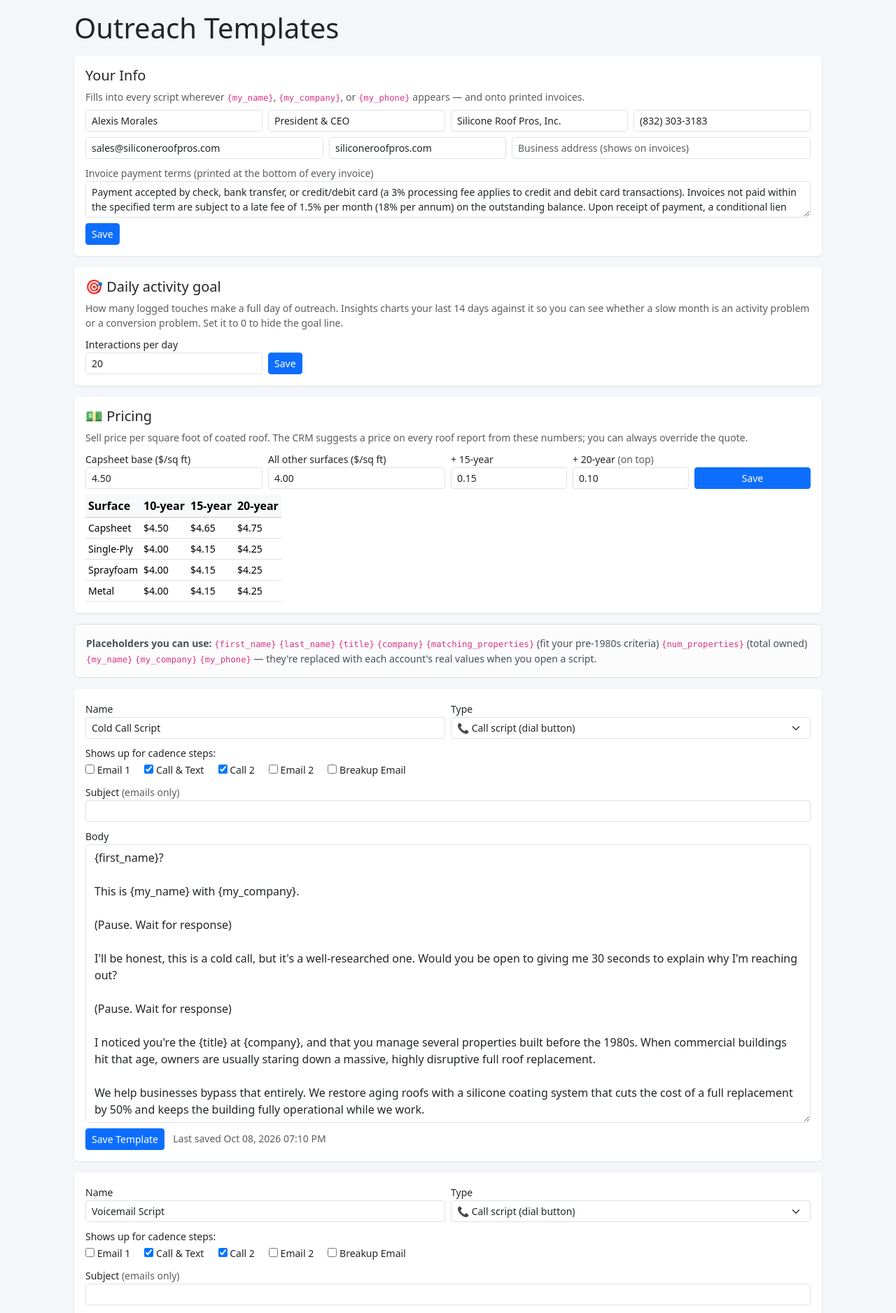
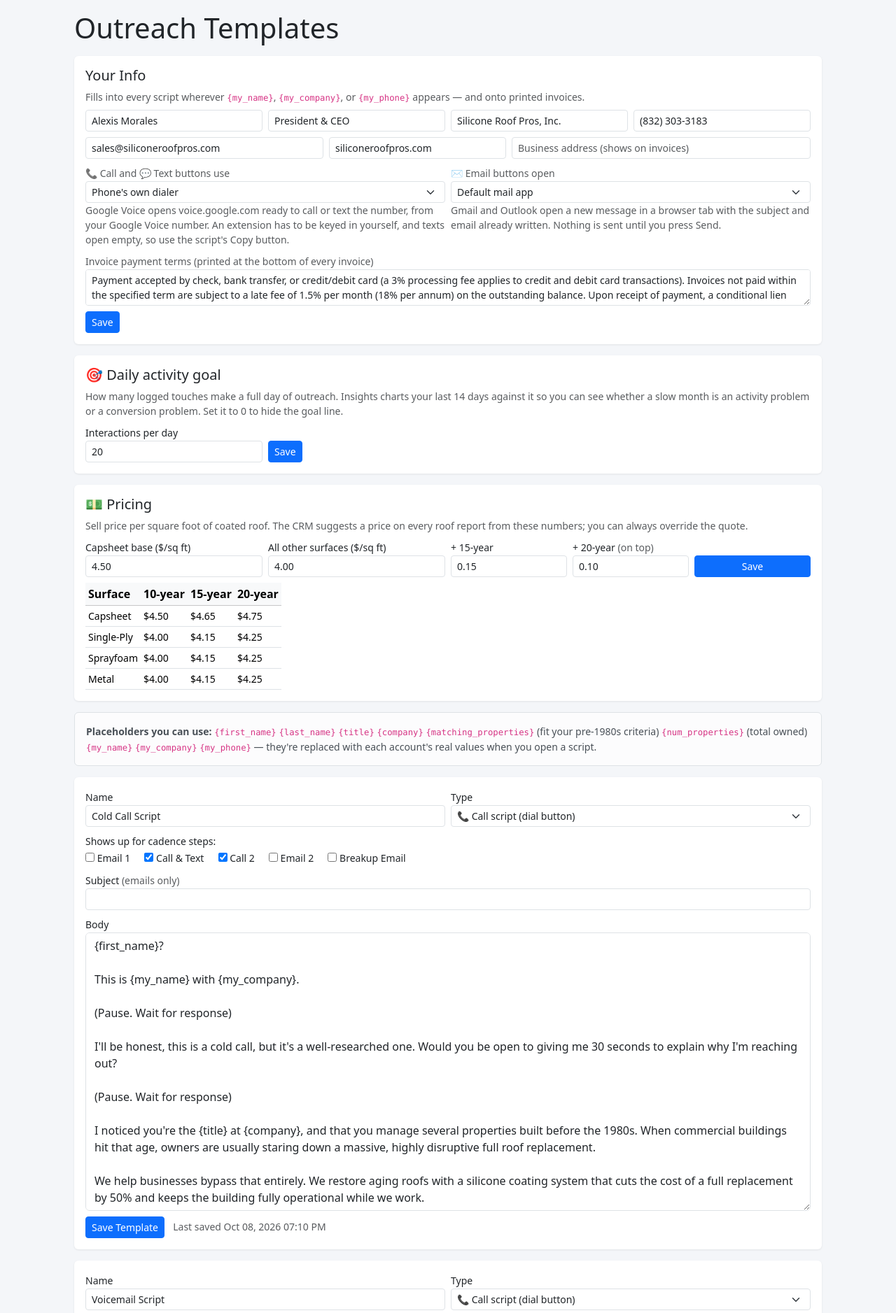
Before and after one commit to morales451/CRM, a Flask app: page /templates in a window 1280 px wide. Shown: the part 56-1933 px from the top of the page at 70% size. Run offline with Flask 3, Linux system fonts and the light colour scheme; data comes from the database, SQL or seed files in the repository; data that the repository does not hold is empty; some libraries are stand-ins or nearby versions.

Commit message:
Choose the call and email apps: Google Voice, Gmail, Outlook
Templates → Your Info now picks what the Call/Text and Email buttons open.
Google Voice opens voice.google.com ready to call or text the number from the
Google Voice line. Gmail and Outlook open web compose with the subject and
body written. The default stays tel:/sms:/mailto:. Every call, text and email
link in the app goes through one helper. An account with no email now says
"No email on file" instead of the Email button silently disappearing, and the
scripts page names what's missing. Text links no longer carry an extension.

Co-Authored-By: Claude Opus 5.5 <noreply@anthropic.com>
Claude-Session: https://claude.ai/code/session_0177CUNwvCFS931rm2bHLnPP

```diff
--- a/app.py
+++ b/app.py
@@ -13,8 +13,9 @@ from datetime import datetime, timedelta
 from pathlib import Path
 from urllib.parse import quote
 
-from flask import (Flask, flash, redirect, render_template, request,
+from flask import (Flask, flash, g, redirect, render_template, request,
                    send_file, session, url_for)
+from markupsafe import Markup, escape
 
 import cadence
 import db as db_module
@@ -73,6 +74,91 @@ def clean_tel(phone):
 def clean_sms(phone):
     """Phone number for sms: links — a text can't dial an extension."""
     return clean_tel(phone).split(",")[0]
+
+
+# Which app the Call / Text / Email buttons open (Templates page → Your Info).
+CALL_APPS = {"phone": "Phone's own dialer", "google_voice": "Google Voice"}
+EMAIL_APPS = {"default": "Default mail app", "gmail": "Gmail (in the browser)",
+              "outlook": "Outlook.com / Microsoft 365 (in the browser)"}
+
+
+def _link_prefs() -> dict:
+    """The call/email app settings, read once per request."""
+    if "link_prefs" not in g:
+        conn = get_db()
+        try:
+            rows = dict(conn.execute(
+                "SELECT key, value FROM settings WHERE key IN ('call_app', 'email_app')"
+            ).fetchall())
+        finally:
+            conn.close()
+        g.link_prefs = {"call_app": rows.get("call_app") or "phone",
+                        "email_app": rows.get("email_app") or "default"}
+    return g.link_prefs
+
+
+def _e164(phone: str) -> str:
+    """+17135550100 from any US-style number; the extension is dropped."""
+    digits = re.sub(r"\D", "", clean_tel(phone).split(",")[0])
+    if len(digits) == 10:
+        digits = "1" + digits
+    return "+" + digits if digits else ""
+
+
+def _attrs(url: str, external: bool) -> Markup:
+    extra = ' target="_blank" rel="noopener"' if external else ""
+    return Markup(f'href="{escape(url)}"{extra}')
+
+
+def phone_link(phone: str, kind: str = "call", body: str = "") -> tuple[str, bool]:
+    """(url, opens_in_new_tab) for calling or texting `phone`.
+
+    Google Voice has no call link a phone or browser hands to it, so with
+    Google Voice chosen the buttons open Google Voice's own web pages: a new
+    call to the number, or the message thread with it. Those can't dial an
+    extension or pre-fill a text; the scripts page has Copy buttons for that.
+    """
+    if not phone:
+        return "", False
+    if _link_prefs()["call_app"] == "google_voice":
+        num = quote(_e164(phone))
+        if kind == "text":
+            return f"https://voice.google.com/u/0/messages?itemId=t.{num}", True
+        return f"https://voice.google.com/u/0/calls?a=nc,{num}", True
+    if kind == "text":
+        return f"sms:{clean_sms(phone)}" + (f"?body={quote(body)}" if body else ""), False
+    return f"tel:{clean_tel(phone)}", False
+
+
+def email_link(email: str, subject: str = "", body: str = "") -> tuple[str, bool]:
+    """(url, opens_in_new_tab) for writing to `email` in the chosen mail app."""
+    if not email:
+        return "", False
+    app_ = _link_prefs()["email_app"]
+    if app_ == "gmail":
+        return ("https://mail.google.com/mail/?view=cm&fs=1&to=" + quote(email)
+                + "&su=" + quote(subject) + "&body=" + quote(body)), True
+    if app_ == "outlook":
+        return ("https://outlook.office.com/mail/deeplink/compose?to=" + quote(email)
+                + "&subject=" + quote(subject) + "&body=" + quote(body)), True
+    query = "&".join(f"{k}={quote(v)}" for k, v in (("subject", subject), ("body", body)) if v)
+    return f"mailto:{email}" + (f"?{query}" if query else ""), False
+
+
+@app.template_global()
+def dial(phone):
+    """Attributes for a Call link: {{ dial(phone) }} inside <a ...>."""
+    return _attrs(*phone_link(phone, "call"))
+
+
+@app.template_global()
+def text_to(phone, body=""):
+    return _attrs(*phone_link(phone, "text", body))
+
+
+@app.template_global()
+def mail_to(email, subject="", body=""):
+    return _attrs(*email_link(email, subject, body))
 
 
 _last_backup_date = None
@@ -2725,6 +2811,7 @@ def templates_page():
     finally:
         conn.close()
     return render_template("templates.html", templates=templates,
+                           CALL_APPS=CALL_APPS, EMAIL_APPS=EMAIL_APPS,
                            settings=settings, pricing=pricing,
                            ROOF_TYPES=warranty_calc.ROOF_TYPES,
                            WARRANTY_YEARS=warranty_calc.WARRANTY_YEARS,
@@ -2759,10 +2846,13 @@ def save_settings():
         for key in ("my_name", "my_title", "my_company", "my_phone", "my_email",
                     "my_website", "my_address", "invoice_terms", "backup_dir",
                     "price_capsheet_base", "price_other_base", "price_add_15",
-                    "price_add_20", "daily_goal"):
+                    "price_add_20", "daily_goal", "call_app", "email_app"):
             if key not in request.form:  # only touch submitted fields
                 continue
             value = request.form.get(key, "").strip()
+            if key == "call_app" and value not in CALL_APPS \
+                    or key == "email_app" and value not in EMAIL_APPS:
+                continue
             if key == "daily_goal":
                 count = _parse_int(value, on_error=_MISSING)
                 if count is _MISSING or count is None or count < 0:
@@ -2799,18 +2889,22 @@ def _build_scripts(acct, settings, rows, step=""):
             continue
         subject, missing_s = render_script(t["subject"], acct, settings)
         body, missing_b = render_script(t["body"], acct, settings)
-        action_url = ""
-        if t["kind"] == "email" and acct["email"]:
-            action_url = (f"mailto:{acct['email']}?subject={quote(subject)}"
-                          f"&body={quote(body)}")
-        elif t["kind"] == "call" and (acct["work_phone"] or acct["mobile_phone"]):
-            action_url = f"tel:{clean_tel(acct['work_phone'] or acct['mobile_phone'])}"
-        elif t["kind"] == "text" and acct["mobile_phone"]:
-            action_url = f"sms:{clean_tel(acct['mobile_phone'])}?body={quote(body)}"
+        if t["kind"] == "email":
+            action_url, external = email_link(acct["email"], subject, body)
+            missing_target = "" if action_url else "email address"
+        elif t["kind"] == "text":
+            action_url, external = phone_link(acct["mobile_phone"], "text", body)
+            missing_target = "" if action_url else "mobile number"
+        else:
+            action_url, external = phone_link(
+                acct["work_phone"] or acct["mobile_phone"], "call")
+            missing_target = "" if action_url else "phone number"
         scripts.append({
             "template": t, "subject": subject, "body": body,
             "missing": list(dict.fromkeys(missing_s + missing_b)),
             "action_url": action_url, "log_steps": t_steps,
+            "action_attrs": _attrs(action_url, external) if action_url else "",
+            "missing_target": missing_target,
         })
     return scripts
 
--- a/templates/accounts.html
+++ b/templates/accounts.html
@@ -148,7 +148,7 @@
           <td class="small">{{ a.first_name }} {{ a.last_name }}</td>
           <td class="small d-none d-md-table-cell">
             {% set phone = a.mobile_phone or a.work_phone %}
-            {% if phone %}<a href="tel:{{ phone|tel }}">{{ phone }}</a>{% endif %}
+            {% if phone %}<a {{ dial(phone) }}>{{ phone }}</a>{% endif %}
           </td>
           <td><span class="badge text-bg-{{ 'success' if a.prospecting_status.startswith('Interested') else 'danger' if a.prospecting_status == 'Not Interested' else 'warning' if a.prospecting_status == 'Might be Interested' else 'primary' }}">{{ a.prospecting_status }}</span></td>
           <td class="small d-none d-sm-table-cell">{{ a.pipeline_milestone }}</td>
--- a/templates/dashboard.html
+++ b/templates/dashboard.html
@@ -75,8 +75,8 @@
             {{ r.first_name }} {{ r.last_name }}
             {% if r.preferred_contact|pref %}<span class="badge text-bg-light border">{{ r.preferred_contact|pref }}</span>{% endif %}
             {% set phone = r.mobile_phone or r.work_phone %}
-            {% if phone %}<br><a href="tel:{{ phone|tel }}">{{ phone }}</a>{% endif %}
-            {% if r.email %}<br><a href="mailto:{{ r.email }}">{{ r.email }}</a>{% endif %}
+            {% if phone %}<br><a {{ dial(phone) }}>{{ phone }}</a>{% endif %}
+            {% if r.email %}<br><a {{ mail_to(r.email) }}>{{ r.email }}</a>{% endif %}
           </td>
           <td>
             <span class="badge text-bg-primary">Day {{ r.day }}: {{ r.step_type }}</span>
@@ -178,7 +178,7 @@
         </div>
         <div class="text-nowrap">
           {% set phone = f.mobile_phone or f.work_phone %}
-          {% if phone %}<a href="tel:{{ phone|tel }}" class="btn btn-sm btn-success">📞</a>{% endif %}
+          {% if phone %}<a {{ dial(phone) }} class="btn btn-sm btn-success">📞</a>{% endif %}
           {# One form for all four buttons; each names its own value. #}
           <form method="post" action="{{ url_for('set_followup', account_id=f.id) }}" class="d-inline">
             <input type="hidden" name="next" value="{{ url_for('dashboard') }}">
--- a/templates/project_detail.html
+++ b/templates/project_detail.html
@@ -11,8 +11,8 @@
   </div>
   <div class="text-nowrap">
     {% set phone = project.mobile_phone or project.work_phone %}
-    {% if phone %}<a href="tel:{{ phone|tel }}" class="btn btn-sm btn-success">📞 Call</a>{% endif %}
-    {% if project.email %}<a href="mailto:{{ project.email }}" class="btn btn-sm btn-primary">✉️ Email</a>{% endif %}
+    {% if phone %}<a {{ dial(phone) }} class="btn btn-sm btn-success">📞 Call</a>{% endif %}
+    {% if project.email %}<a {{ mail_to(project.email) }} class="btn btn-sm btn-primary">✉️ Email</a>{% endif %}
   </div>
 </div>
 
--- a/templates/templates.html
+++ b/templates/templates.html
@@ -14,6 +14,23 @@
     <div class="col-6 col-md-4"><input name="my_email" type="email" class="form-control form-control-sm" placeholder="Email" value="{{ settings.get('my_email', '') }}"></div>
     <div class="col-6 col-md-3"><input name="my_website" class="form-control form-control-sm" placeholder="Website" value="{{ settings.get('my_website', '') }}"></div>
     <div class="col-12 col-md-5"><input name="my_address" class="form-control form-control-sm" placeholder="Business address (shows on invoices)" value="{{ settings.get('my_address', '') }}"></div>
+    <div class="col-12 col-md-6">
+      <label class="form-label small mb-0 text-muted">📞 Call and 💬 Text buttons use</label>
+      <select name="call_app" class="form-select form-select-sm">
+        {% for k, v in CALL_APPS.items() %}<option value="{{ k }}" {{ 'selected' if settings.get('call_app', 'phone') == k }}>{{ v }}</option>{% endfor %}
+      </select>
+      <div class="small text-muted">Google Voice opens voice.google.com ready to call or text the number,
+        from your Google Voice number. An extension has to be keyed in yourself, and texts open
+        empty, so use the script's Copy button.</div>
+    </div>
+    <div class="col-12 col-md-6">
+      <label class="form-label small mb-0 text-muted">✉️ Email buttons open</label>
+      <select name="email_app" class="form-select form-select-sm">
+        {% for k, v in EMAIL_APPS.items() %}<option value="{{ k }}" {{ 'selected' if settings.get('email_app', 'default') == k }}>{{ v }}</option>{% endfor %}
+      </select>
+      <div class="small text-muted">Gmail and Outlook open a new message in a browser tab with the subject
+        and email already written. Nothing is sent until you press Send.</div>
+    </div>
     <div class="col-12">
       <label class="form-label small mb-0 text-muted">Invoice payment terms (printed at the bottom of every invoice)</label>
       <textarea name="invoice_terms" rows="2" class="form-control form-control-sm">{{ settings.get('invoice_terms', '') }}</textarea>
```
Also changed, not shown: templates/account_detail.html (+10 -9 lines), templates/guide.html (+26 -0 lines), templates/queue.html (+9 -6 lines), templates/scripts.html (+5 -2 lines), tests/test_crm.py (+54 -0 lines), README.md.
